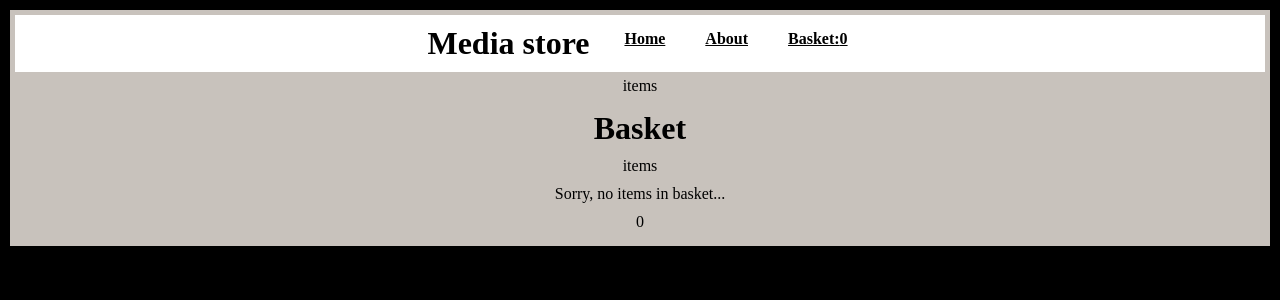
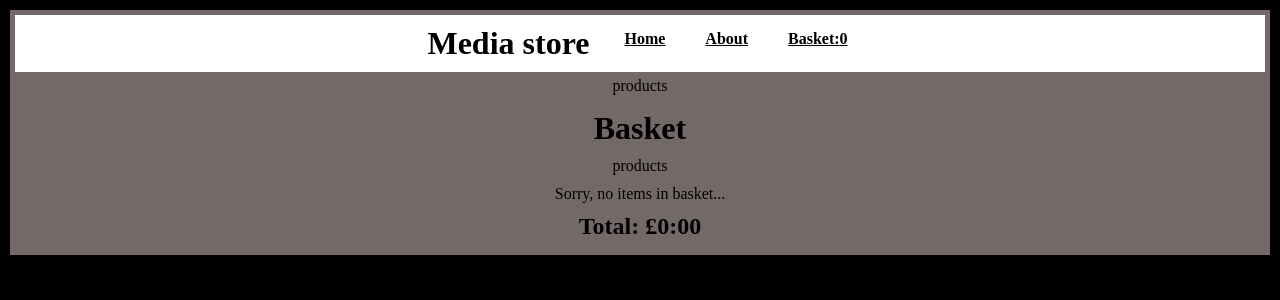
Before and after one commit to black-codher-bootcamp-2022-daly/unit-04-react-assessment-Patienceh1, a React (Create React App) app: page /basket in a window 1280 px wide. Shown: the top 300 px of the page. Built offline with nearby package versions, Linux system fonts and the light colour scheme.

Commit message:
basket-fix

```diff
--- a/src/App.js
+++ b/src/App.js
@@ -54,7 +54,7 @@ function App() {
       if (products.trackId !== trackId) {
         removeFromCart.push(products);
       } else {
-        products.trackId = !products.trackId;
+        products.inBasket = !products.inBasket;
         if (products.trackPrice) {
           setTotal(parseFloat(total - products.trackPrice));
         }
--- a/src/components/Basket.js
+++ b/src/components/Basket.js
@@ -10,8 +10,6 @@ export default function Basket ({removeFromBasket, basket, basketTotal, basketCo
 const count = basket.length;
     return (
         <div>
-
-
             <h1>Basket</h1>
 
             <BasketCount BasketCount={basketCount} count={count}/>
@@ -26,7 +24,9 @@ const count = basket.length;
         ) : (
           <div className="empty">Sorry, no items in basket...</div>
         ) }
-        <BasketTotal basketTotal={basketTotal} />
+
+<h2 className="basket-total">Total: £{basketTotal === 0 ? `0:00` : <BasketTotal basketTotal={basketTotal}/>}
+      </h2>
       </div>
     );
 }
--- a/src/components/BasketCount.js
+++ b/src/components/BasketCount.js
@@ -6,7 +6,8 @@ function BasketCount  (props)  {
 
     return (
 <div className="basket-count">
-    {props.basketCount} item{props.basketCount!==1?"s":""}
+    {props.basketCount}
+     product{props.basketCount!==0?"s":""}
 </div>
     );
 }
--- a/src/styles/App.css
+++ b/src/styles/App.css
@@ -17,7 +17,7 @@
 .App {
   text-align: center;
 
-  background-color: #C8C2BC;
+  background-color: rgb(116, 105, 105);
   /* display: flex;
   flex-direction: column; */
 
@@ -34,7 +34,11 @@
 
 } */
 
-
+.basket-total {
+  display: flex;
+  justify-content: center;
+  align-items: center;
+}
 
 #navigation {
 margin: 0;
@@ -113,9 +117,8 @@ a {
   display: flex;
   padding: 15px 10px;
   border-radius: 5px;
-  float: right;
-  text-align: center;
-  align-items: center;
+  align-content: center;
+  justify-content: center;
   font-size: 0.8rem;
   background-color: white;
 }
```
